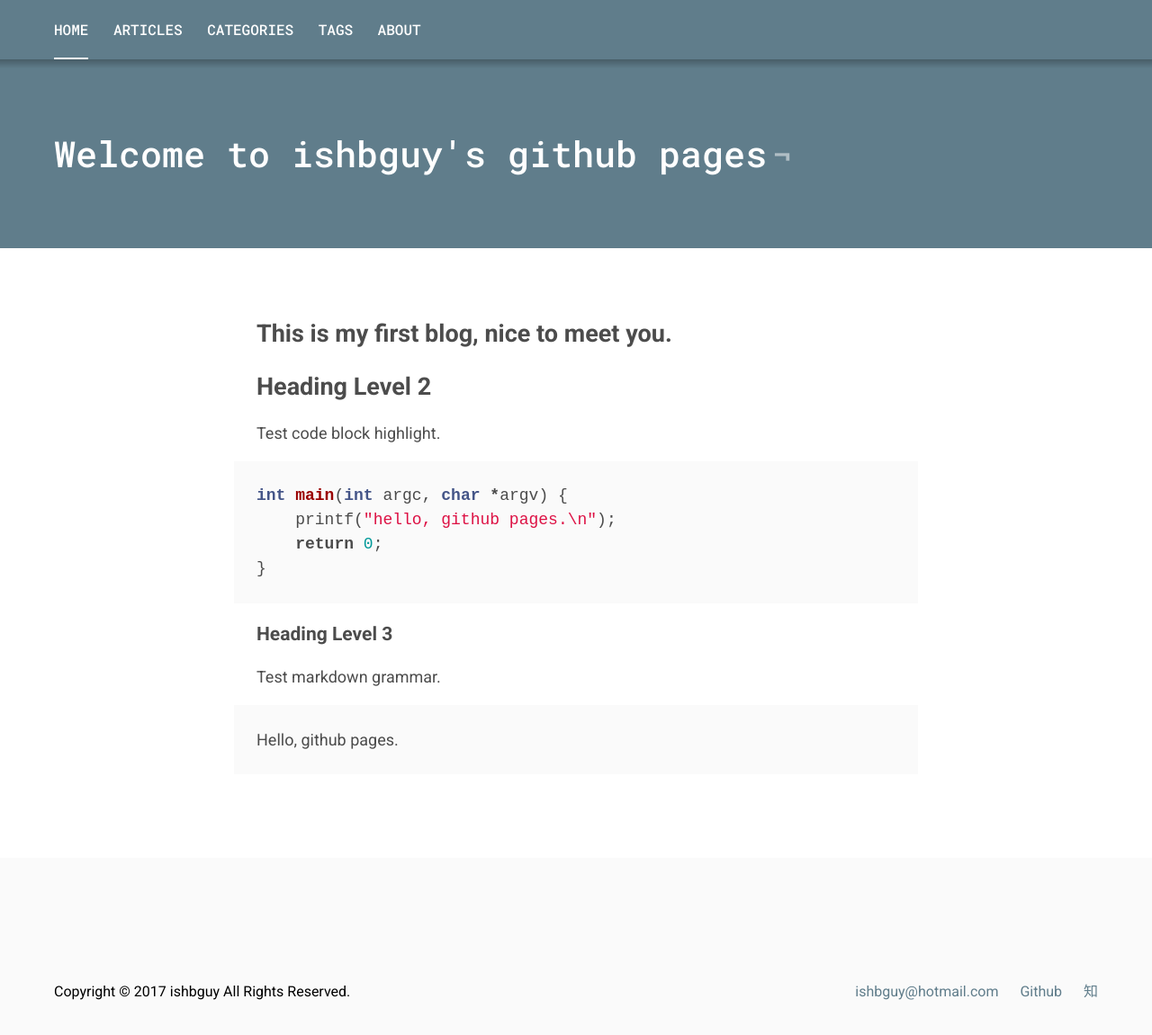
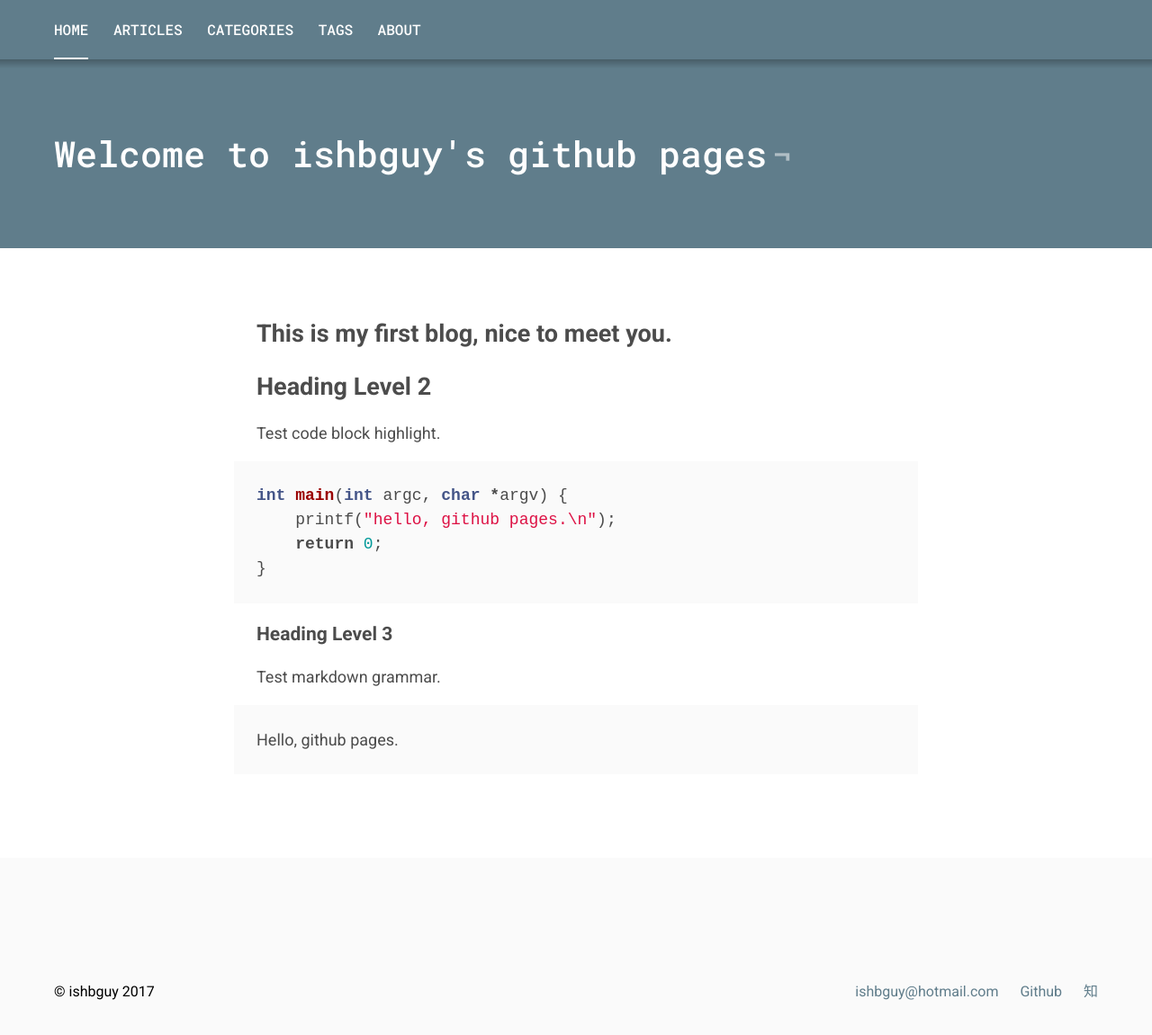
Before and after one commit to ishbguy/ishbguy.github.io, a Jekyll site: the page built from index.md, in a window 1280 px wide and 1254 px high. Shown: the top 1151 px of the window at 90% size. Built offline with Jekyll 4.4.1, drawn with Linux system fonts in a browser that asks for light colours.

Commit message:
Restore a short copyright stamp.

```diff
--- a/_includes/footer.html
+++ b/_includes/footer.html
@@ -1,6 +1,6 @@
 <footer class="c-footer">
   <div class="u-container c-footer__container">
-    <p>Copyright &copy; {{ site.time | date: '%Y' }} {{ site.title }} All Rights Reserved.</p>
+    <p>&copy; {{ site.title }} {{ site.time | date: '%Y' }}</p>
     <p>
       {% if site.email %}<a>{{ site.email }}</a>{% endif %}
       {% if site.githubUsername %}<a href="https://github.com/{{ site.githubUsername }}">Github</a>{% endif %}
```
